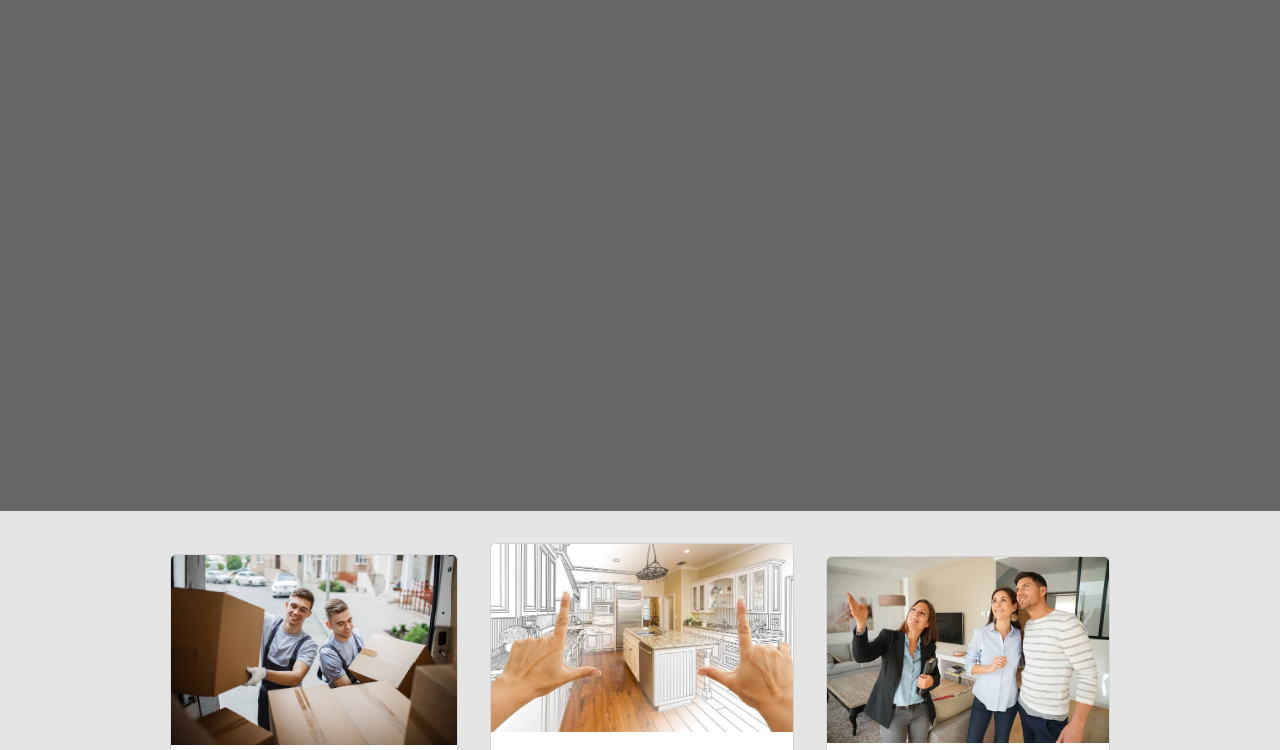
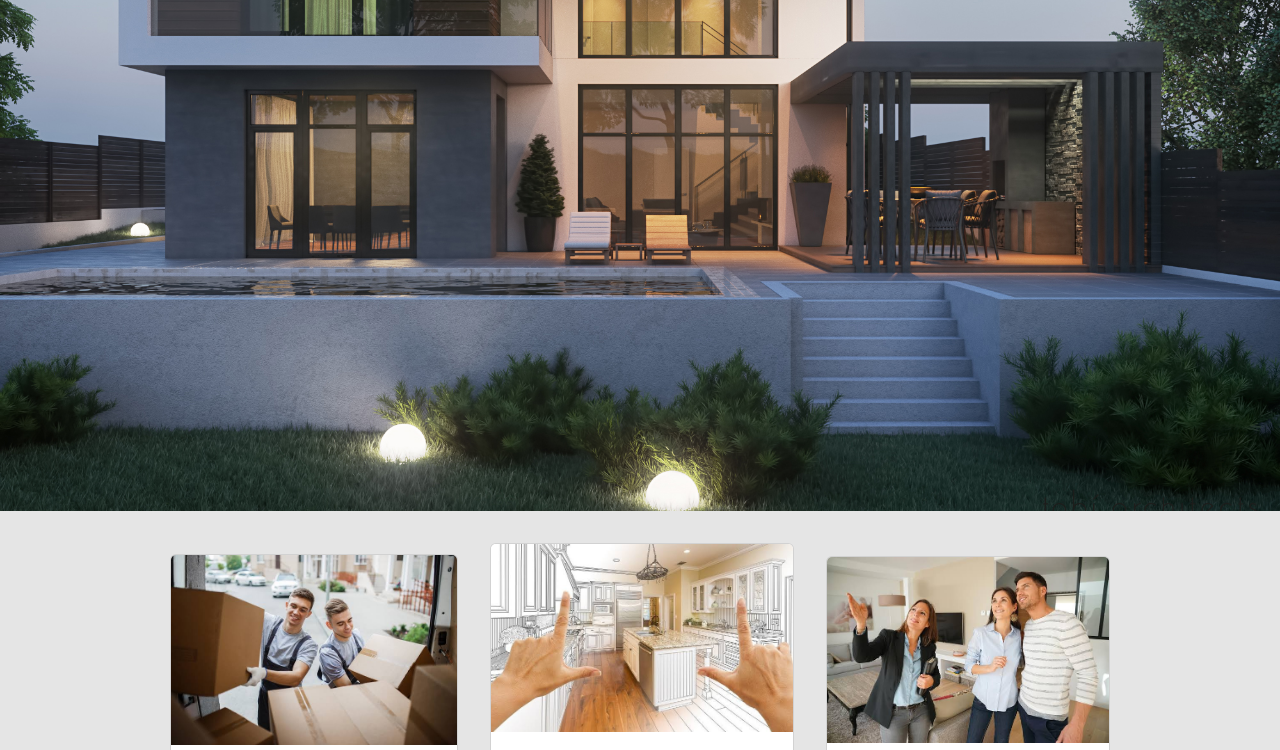
Before and after one commit to AndreJarl/anianaluxury.github.io, a plain HTML site: page index.html in a window 1280 px wide. Shown: the part 289-1039 px from the top of the page. Drawn offline with nearby package versions, Linux system fonts and the light colour scheme; files whose address does not match are found by name.

Commit message:
Update index.css

```diff
--- a/index.css
+++ b/index.css
@@ -6,7 +6,7 @@ body{
 			font-family: 'Poppins', sans-serif;
 }
 header{
-				background: url('Images/housecover3.jpg');
+				background: url('housecover3.jpg');
 				background-color: rgb(0,0,0,0.6);
 				height: 100vh;
 				background-repeat: no-repeat;
```
